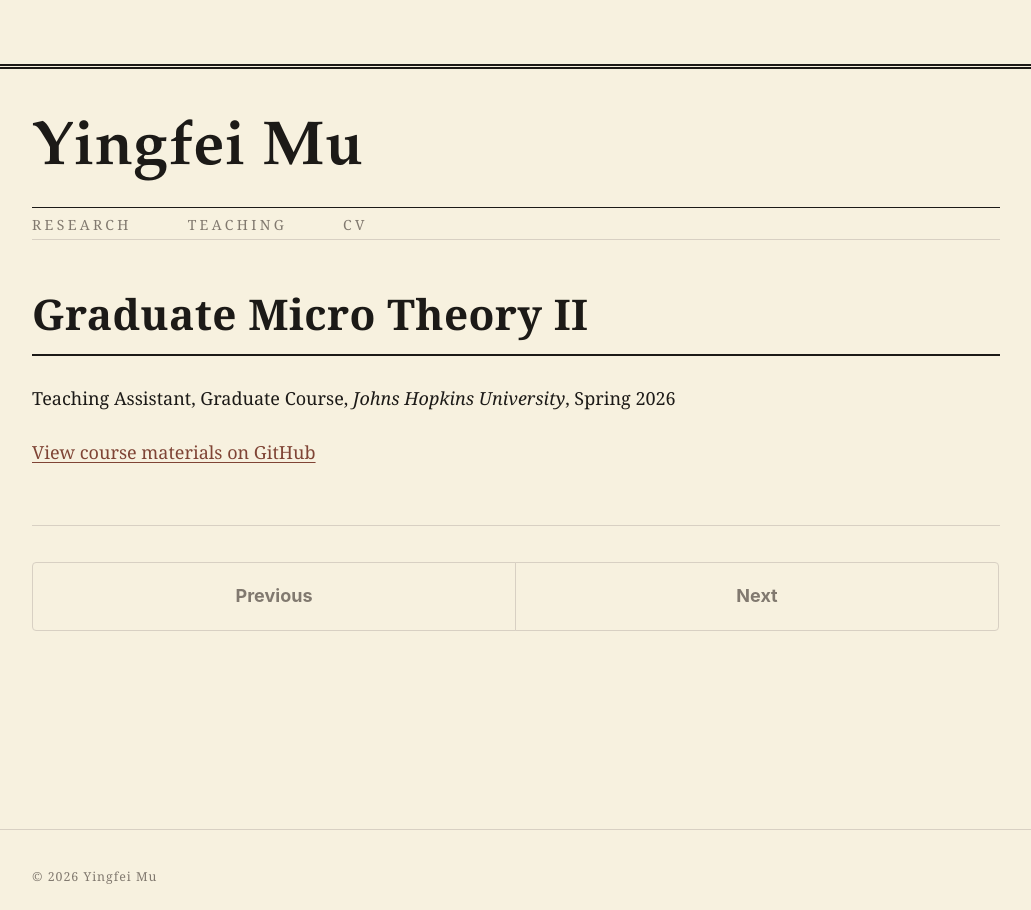
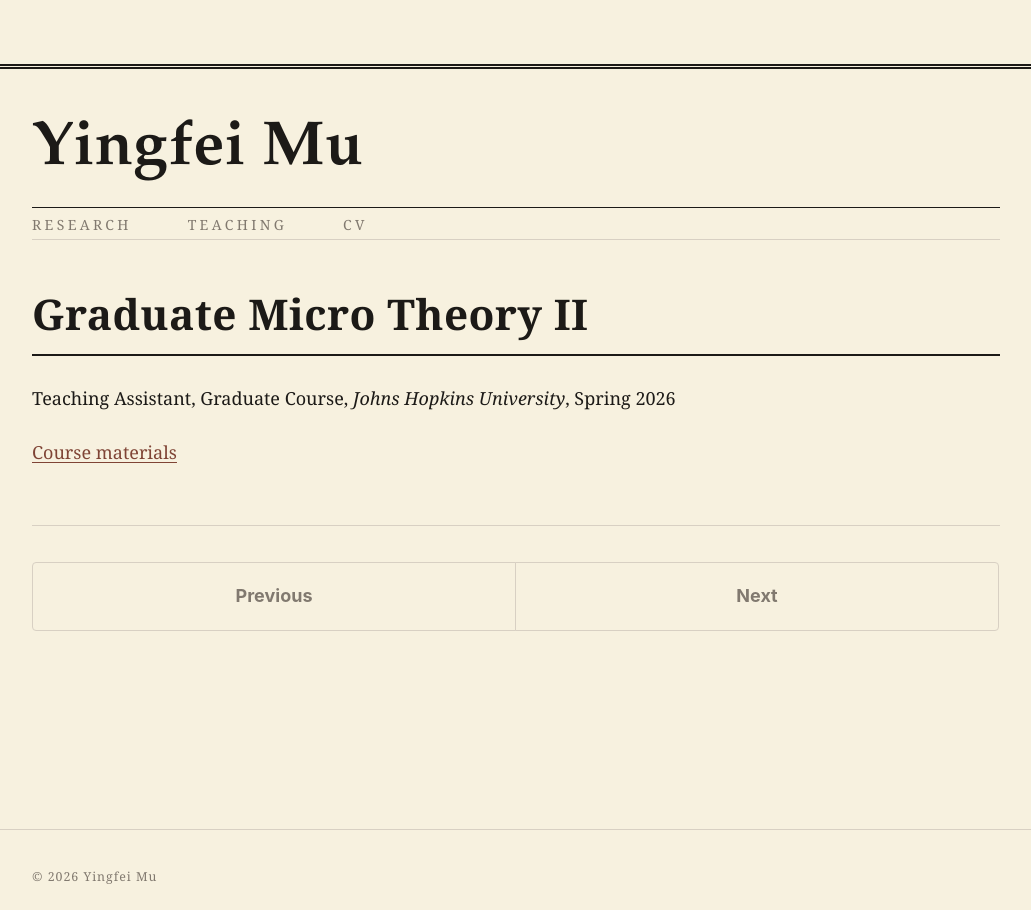
Before and after one commit to InfiniteMu/infinitemu.github.io, a Jekyll site: the page built from _teaching/2026-spring-teaching-5.md, in a window 1280 px wide. Shown: the whole page, without its empty margins (124-1155 px from the left). Built offline with Jekyll 4.4.1, drawn with Linux system fonts in a browser that asks for light colours.

Commit message:
Shorten teaching materials links

```diff
--- a/_includes/home-sections.html
+++ b/_includes/home-sections.html
@@ -51,7 +51,7 @@
             &middot; <span>{{ post.date | date: "%Y" }}</span>
           {% endif %}
           {% if post.github %}
-            &middot; <a href="{{ post.github }}">Course materials on GitHub</a>
+            &middot; <a href="{{ post.github }}">Course materials</a>
           {% endif %}
         </p>
       </div>
--- a/_teaching/2026-spring-teaching-5.md
+++ b/_teaching/2026-spring-teaching-5.md
@@ -10,4 +10,4 @@ nolink: true
 github: "https://github.com/InfiniteMu/Grad_Micro_Theory"
 ---
 
-[View course materials on GitHub]({{page.github}})
+[Course materials]({{page.github}})
```
Also changed, not shown: _teaching/2023-fall-teaching-1.md (+1 -1 lines), _teaching/2024-spring-teaching-2.md (+1 -1 lines), _teaching/2025-spring-teaching-4.md (+1 -1 lines).
